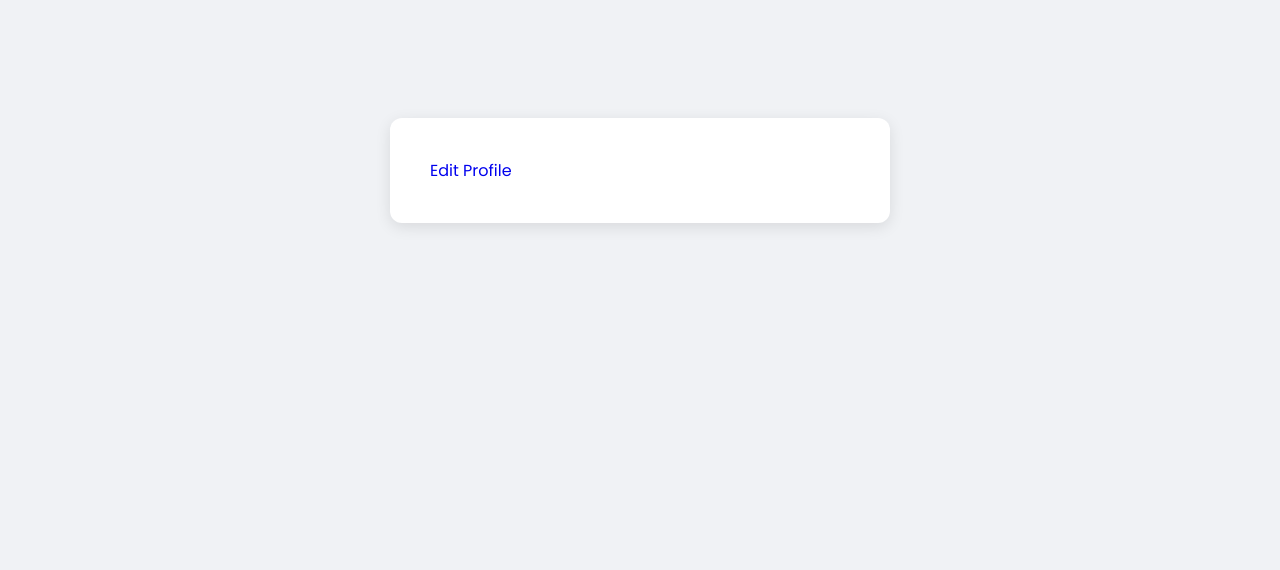
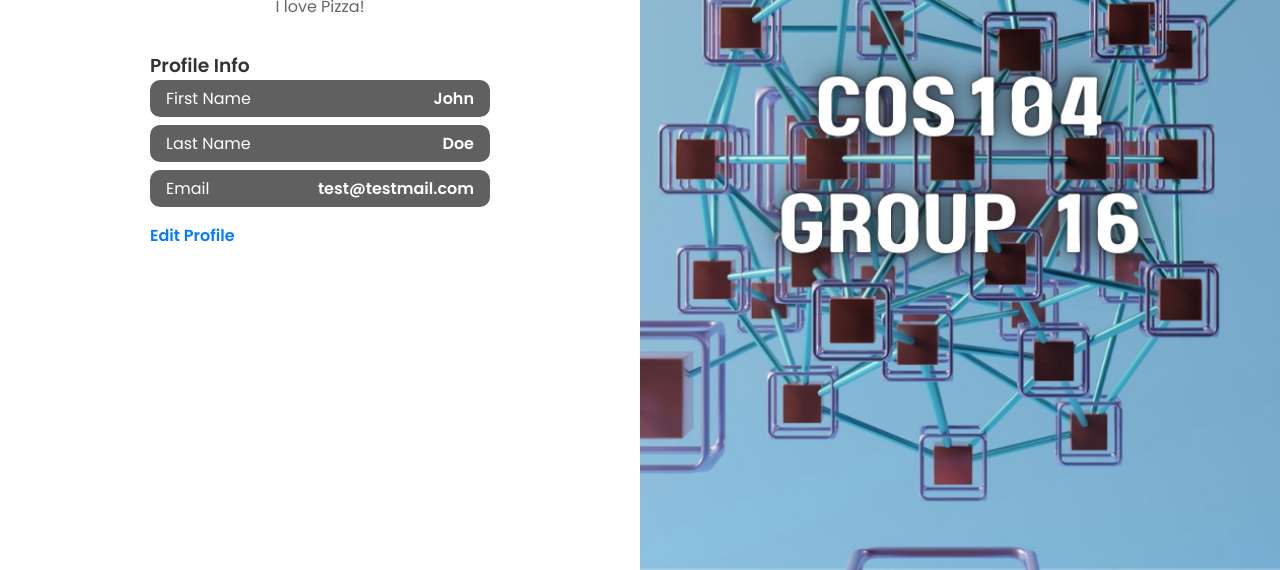
Before and after one commit to WisdomOfogba/profile-cos-104, a plain HTML site: page index.html in a window 1280 px wide. Shown: the part 230-800 px from the top of the page. Drawn offline with Linux system fonts and the light colour scheme.

Commit message:
updated cos104 assignment

```diff
--- a/index.html
+++ b/index.html
@@ -8,7 +8,45 @@
   </head>
   <body>
     <main>
-      <a href="./edit-profile/index.html">Edit Profile</a>
+      <div class="profile-card">
+        <div class="profile-header">
+          <div>
+            <img src="https://tapback.co/api/avatar.webp" alt="User Avatar" />
+          </div>
+          <h2 class="fname"></h2>
+          <p class="bio"></p>
+        </div>
+        <div class="profile-info">
+          <h3>Profile Info</h3>
+          <ul>
+            <li>
+              <div>
+                <p>First Name</p>
+                <p class="fname detail"></p>
+              </div>
+            </li>
+            <li>
+              <div>
+                <p>Last Name</p>
+                <p class="lname detail"></p>
+              </div>
+            </li>
+            <li>
+              <div>
+                <p>Email</p>
+                <p class="email detail"></p>
+              </div>
+            </li>
+          </ul>
+        </div>
+        <div class="profile-edit">
+          <a href="./edit-profile/index.html">Edit Profile</a>
+        </div>
+      </div>
+      <div class="hero">
+        <img src="./images/Hero.png" alt="Hero Image" />
+      </div>
     </main>
+    <script type="module" src="./index.js"></script>
   </body>
 </html>
--- a/index.js
+++ b/index.js
@@ -1,44 +1,16 @@
-import { validateForm } from "./modules/formValidator.js";
-import { getDetails, saveDetails} from "./modules/profileManager.js";
+import { getDetails } from "./modules/profileManager.js";
+
+const fnames = document.querySelectorAll(".fname");
+const lname = document.querySelector(".lname");
+const email = document.querySelector(".email");
+const bio = document.querySelector(".bio");
 
 const profileDetails = getDetails();
 
-const profileForm = document.getElementById("profile-form");
-const fname = document.getElementById("fname");
-const lname = document.getElementById("lname");
-const email = document.getElementById("email");
-const bio = document.getElementById("bio");
-const alert = document.getElementById("alert");
-const submit = document.getElementById("submit");
 
-fname.value = profileDetails.fname;
-lname.value = profileDetails.lname;
-email.value = profileDetails.email;
-bio.value = profileDetails.bio;
-
-
-profileForm.addEventListener("submit", (e) => {
-    e.preventDefault();
-    const formData = new FormData(e.target);
-    const data = {
-        fname: formData.get("fname"),
-        lname: formData.get("lname"),
-        email: formData.get("email"),
-        bio: formData.get("bio")
-    }
-    const validatedForm = validateForm(data);
-
-    if (!validatedForm.success) {
-        alert.innerHTML = validatedForm.message;
-        alert.classList.remove("success")
-        alert.classList.add("error");
-        alert.classList.add("visible")
-        return;
-    }
-
-    saveDetails(data);
-    alert.innerHTML = "Submited Form Succesfully!"
-    alert.classList.remove("error")
-    alert.classList.add("success")
-    alert.classList.add("visible")
-})
+for (const fname of fnames) {
+  fname.innerHTML = profileDetails.fname;
+}
+lname.innerHTML = profileDetails.lname;
+email.innerHTML = profileDetails.email;
+bio.innerHTML = profileDetails.bio;
--- a/style.css
+++ b/style.css
@@ -1,36 +1,143 @@
-@import url('https://fonts.googleapis.com/css2?family=Poppins:wght@400;600&display=swap');
-
+@import url("https://fonts.googleapis.com/css2?family=Poppins:wght@400;600&display=swap");
 
 * {
   box-sizing: border-box;
   margin: 0;
   padding: 0;
   text-decoration: none;
+  list-style-type: none;
+  background: none;
+  border: none;
+  font-family: "Poppins", sans-serif;
 }
 
 /* Importing a Google Font for better typography */
 
 /* --- General Body Styling --- */
 body {
-    font-family: 'Poppins', sans-serif;
-    background-color: #f0f2f5; /* Soft gray background */
+  font-family: "Poppins", sans-serif;
   color: #333; /* Dark gray for text */
   display: flex;
-    justify-content: center;
-    align-items: center;
   min-height: 100vh;
   margin: 0;
+  width: 100%;
 }
 
 /* --- Main Form Container --- */
 main {
   background-color: #fff;
-    padding: 2.5rem;
   border-radius: 12px;
-    box-shadow: 0 4px 15px rgba(0, 0, 0, 0.1);
   width: 100%;
-    max-width: 500px;
-    box-sizing: border-box;
+  min-height: 100vh;
+  display: flex;
+}
+
+.profile-card > form {
+  width: 340px;
+}
+
+.hero {
+  height: 100vh;
+  width: 50%;
+  overflow: hidden;
+  display: flex;
+  align-items: center;
+  justify-content: center;
+}
+
+.detail {
+  font-weight: 700;
+}
+
+.hero > img {
+  height: 100%;
+  object-fit: cover;
+}
+
+.profile-card {
+  flex: 1;
+  padding: 2rem;
+  display: flex;
+  flex-direction: column;
+  height: 100vh;
+  align-items: center;
+  overflow-y: auto;
+}
+
+.profile-edit {
+  width: 340px;
+  margin-top: 1rem;
+}
+
+.profile-card a {
+  align-self: flex-start;
+  margin-top: 3rem;
+  color: #007bff; /* A nice blue for links */
+  font-weight: 600;
+}
+
+.cancel {
+  align-self: center;
+  margin-top: 3rem;
+  color: #007bff; /* A nice blue for links */
+  font-weight: 600;
+  font-size: 1rem;
+  cursor: pointer;
+}
+
+.profile-header {
+  text-align: center;
+  margin-bottom: 2rem;
+}
+
+.profile-header div {
+  width: 120px;
+  height: 120px;
+  border-radius: 50%;
+  background-color: #000000;
+  margin-bottom: 1rem;
+  border: 4px solid #000000; /* A nice blue border */
+}
+
+.profile-header img {
+  object-fit: cover;
+  width: 100%;
+  height: 100%;
+}
+
+.profile-header h2 {
+  font-size: 2rem;
+  margin-bottom: 0.5rem;
+  color: #222;
+}
+
+.profile-header p {
+  font-size: 1rem;
+  color: #666;
+}
+
+.profile-info {
+  width: 340px;
+  display: flex;
+  flex-direction: column;
+  align-items: start;
+}
+
+.profile-info ul {
+  display: flex;
+  gap: 8px;
+  flex-direction: column;
+  width: 100%;
+}
+
+.profile-info ul li > div {
+  padding: 6px 16px;
+  background-color: #606060;
+  color: white;
+  width: 100%;
+  border-radius: 10px;
+  display: flex;
+  justify-content: space-between;
 }
 
 /* --- Form Fields (Labels and Inputs) --- */
@@ -117,3 +224,21 @@ button#submit:hover {
   color: #721c24;
   border: 1px solid #f5c6cb;
 }
+
+@media screen and (max-width: 768px) {
+  .hero {
+    display: none;
+  }
+
+  .profile-info {
+    padding: 1rem;
+    width: 325px;
+  }
+
+  .profile-card > form {
+    width: 325px;
+  }
+  .profile-edit {
+    width: 325px;
+  }
+}
```
Also changed, not shown: edit-profile/index.html (+9 -2 lines), edit-profile/index.js (added, +49 -0 lines), images/Hero.png (added). Lines whose indentation alone changed are shown as unchanged.
